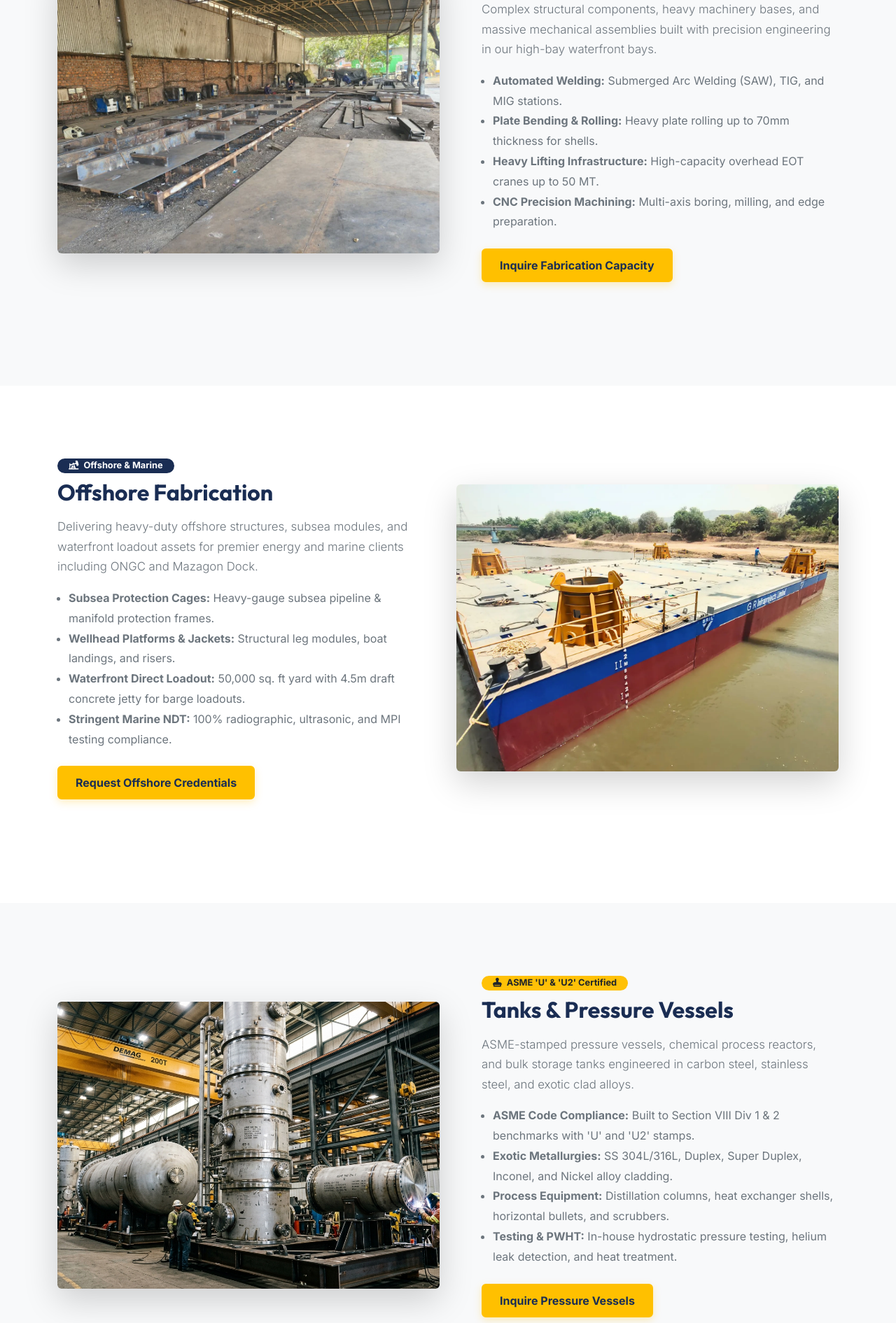
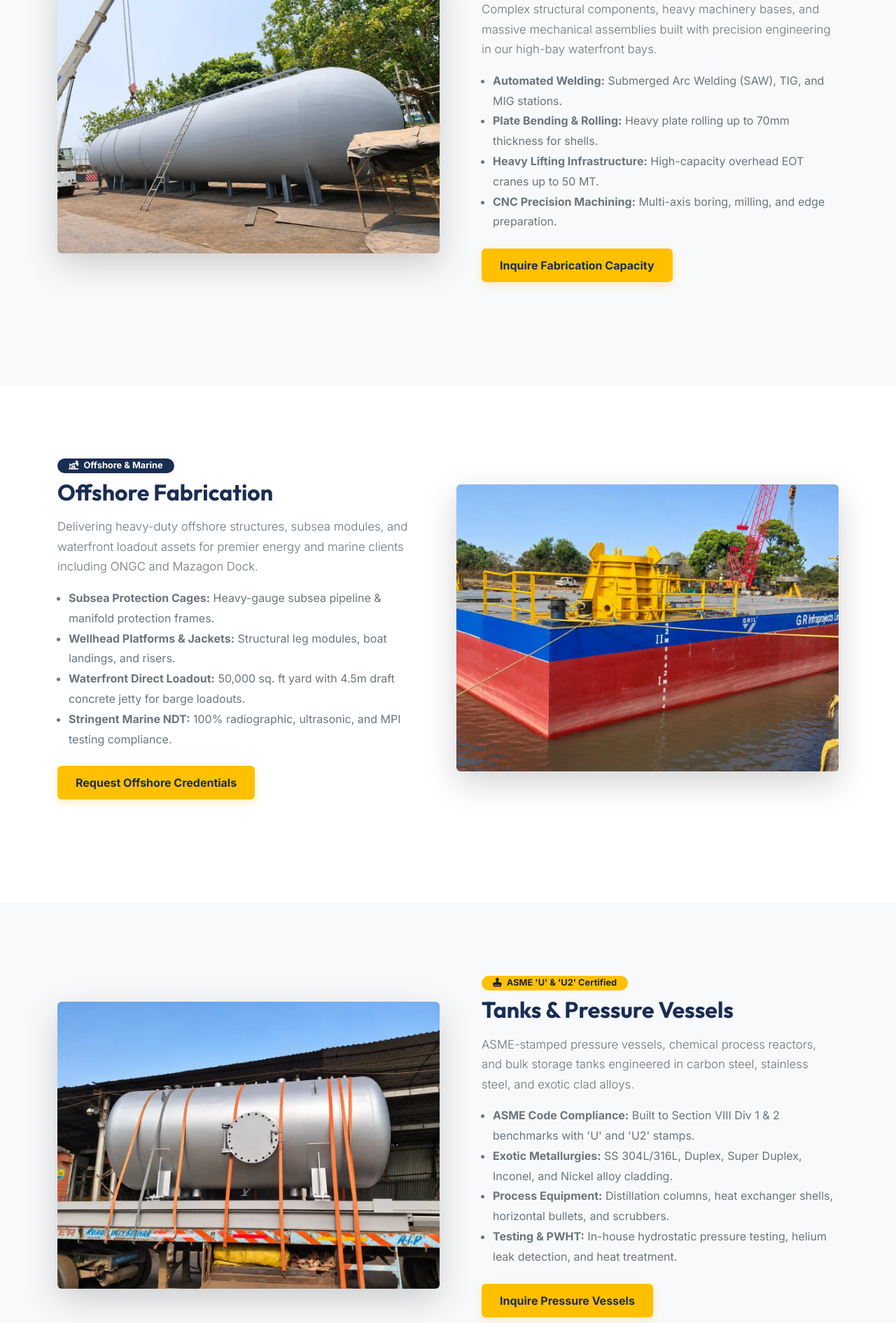
Before and after one commit to SagarNain6/Deep_web_update, a plain HTML site: page heavy-engineering.html in a window 1280 px wide. Shown: the part 647-2537 px from the top of the page at 70% size. Drawn offline with nearby package versions, Linux system fonts and the light colour scheme.

Commit message:
Update heavy engineering page with custom workshop and fabrication photos

```diff
--- a/heavy-engineering.html
+++ b/heavy-engineering.html
@@ -118,7 +118,7 @@
         <div class="container">
             <div class="row align-items-center mb-5">
                 <div class="col-lg-6" data-aos="fade-right">
-                    <img src="images/heavy_engineering_workshop.webp" alt="Heavy Machine & Fabrication Shop" class="img-fluid rounded shadow-lg w-100" style="aspect-ratio: 4/3; object-fit: cover;" loading="lazy">
+                    <img src="images/heavy_fabrication.webp" alt="Heavy Machine & Fabrication Shop" class="img-fluid rounded shadow-lg w-100" style="aspect-ratio: 4/3; object-fit: cover;" loading="lazy">
                 </div>
                 <div class="col-lg-6 mt-4 mt-lg-0 ps-lg-5" data-aos="fade-left">
                     <span class="badge bg-warning text-dark mb-2 px-3 py-1 rounded-pill fw-bold" style="font-size: 0.8rem;">
@@ -143,7 +143,7 @@
         <div class="container">
             <div class="row align-items-center flex-row-reverse mb-5">
                 <div class="col-lg-6" data-aos="fade-left">
-                    <img src="images/index_page/capability_3.webp" alt="Offshore Fabrication Platforms" class="img-fluid rounded shadow-lg w-100" style="aspect-ratio: 4/3; object-fit: cover;" loading="lazy">
+                    <img src="images/offshore.webp" alt="Offshore Fabrication Platforms" class="img-fluid rounded shadow-lg w-100" style="aspect-ratio: 4/3; object-fit: cover;" loading="lazy">
                 </div>
                 <div class="col-lg-6 mt-4 mt-lg-0 pe-lg-5" data-aos="fade-right">
                     <span class="badge bg-primary text-white mb-2 px-3 py-1 rounded-pill" style="font-size: 0.8rem; background-color: var(--c-navy-blue) !important;">
@@ -168,7 +168,7 @@
         <div class="container">
             <div class="row align-items-center mb-5">
                 <div class="col-lg-6" data-aos="fade-right">
-                    <img src="images/order_book/pressure_vessels.jpg" alt="ASME Stamped Pressure Vessels and Tanks" class="img-fluid rounded shadow-lg w-100" style="aspect-ratio: 4/3; object-fit: cover;" loading="lazy">
+                    <img src="images/tanks.webp" alt="ASME Stamped Pressure Vessels and Tanks" class="img-fluid rounded shadow-lg w-100" style="aspect-ratio: 4/3; object-fit: cover;" loading="lazy">
                 </div>
                 <div class="col-lg-6 mt-4 mt-lg-0 ps-lg-5" data-aos="fade-left">
                     <span class="badge bg-warning text-dark mb-2 px-3 py-1 rounded-pill fw-bold" style="font-size: 0.8rem;">
@@ -193,7 +193,7 @@
         <div class="container">
             <div class="row align-items-center flex-row-reverse mb-5">
                 <div class="col-lg-6" data-aos="fade-left">
-                    <img src="https://images.unsplash.com/photo-1504917599217-d4dc5ebe6122?auto=format&fit=crop&w=1200&q=80" alt="Rubber Lined Chemical Pipes and Process Equipment" class="img-fluid rounded shadow-lg w-100" style="aspect-ratio: 4/3; object-fit: cover;" loading="lazy">
+                    <img src="images/rubber lined.webp" alt="Rubber Lined Chemical Pipes and Process Equipment" class="img-fluid rounded shadow-lg w-100" style="aspect-ratio: 4/3; object-fit: cover;" loading="lazy">
                 </div>
                 <div class="col-lg-6 mt-4 mt-lg-0 pe-lg-5" data-aos="fade-right">
                     <span class="badge bg-primary text-white mb-2 px-3 py-1 rounded-pill" style="font-size: 0.8rem; background-color: var(--c-navy-blue) !important;">
@@ -218,7 +218,7 @@
         <div class="container">
             <div class="row align-items-center mb-5">
                 <div class="col-lg-6" data-aos="fade-right">
-                    <img src="images/0K6A1032.JPG" alt="Power Plant Equipment and Heavy Industrial Ducting" class="img-fluid rounded shadow-lg w-100" style="aspect-ratio: 4/3; object-fit: cover;" loading="lazy">
+                    <img src="images/industrial.webp" alt="Power Plant Equipment and Heavy Industrial Ducting" class="img-fluid rounded shadow-lg w-100" style="aspect-ratio: 4/3; object-fit: cover;" loading="lazy">
                 </div>
                 <div class="col-lg-6 mt-4 mt-lg-0 ps-lg-5" data-aos="fade-left">
                     <span class="badge bg-warning text-dark mb-2 px-3 py-1 rounded-pill fw-bold" style="font-size: 0.8rem;">
```
Also changed, not shown: images/heavy_fabrication.webp (added), images/industrial.webp (added), images/offshore.webp (added), images/rubber lined.webp (added), images/tanks.webp (added).
